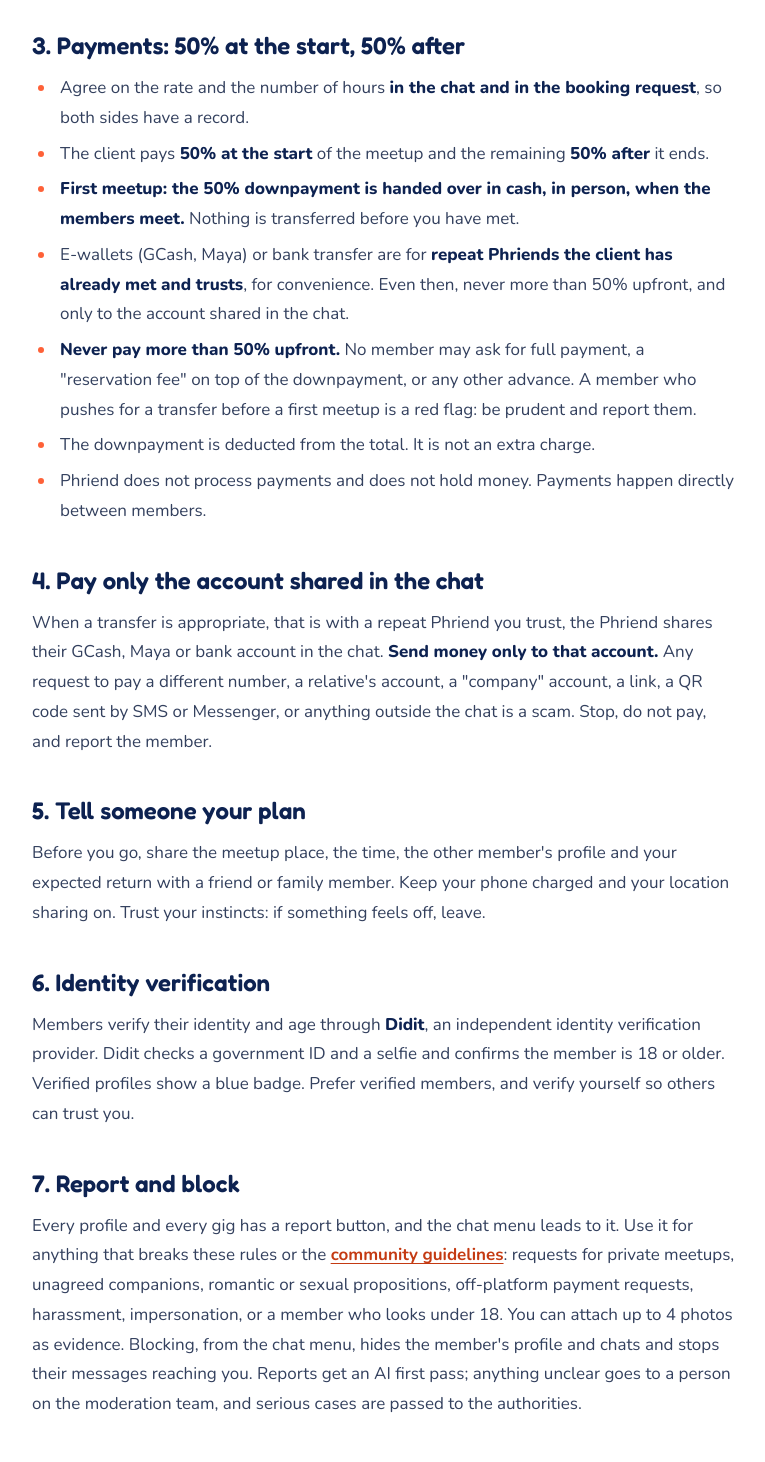
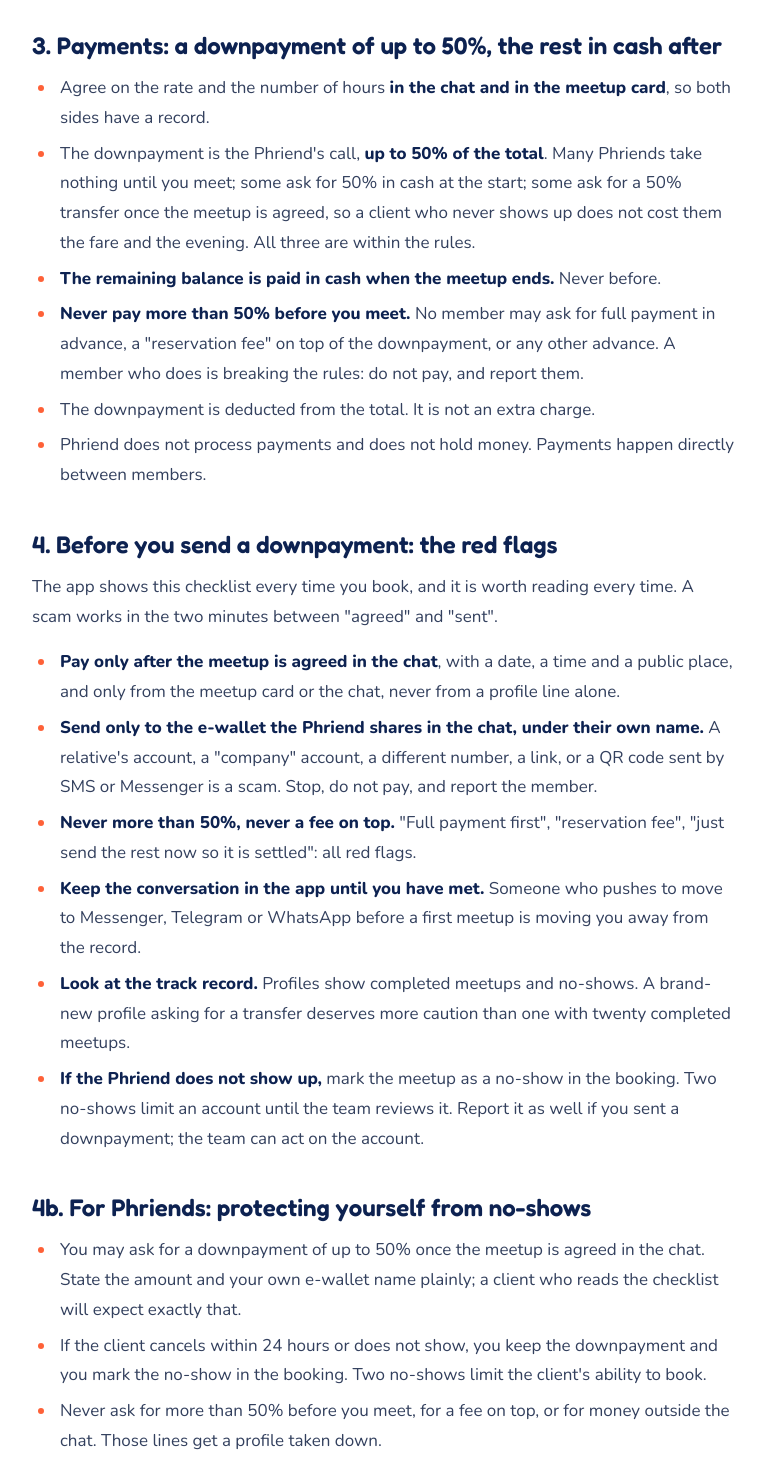
Before and after one commit to newmachinesph/phriend-web, a Next.js app: page /safety in a window 1280 px wide. Shown: the part 1140-2602 px from the top of the page, without its empty margins (256-1021 px from the left). Built offline with nearby package versions, Linux system fonts and the light colour scheme; no server answers.

Commit message:
safety: downpayment up to 50%, red flags for clients, no-show guidance for Phriends

```diff
--- a/app/safety/page.tsx
+++ b/app/safety/page.tsx
@@ -6,7 +6,7 @@
 export const metadata: Metadata = pageMeta({
   title: "Safety and transaction rules for meetups",
   description:
-    "How Phriend meetups and payments work: public places only, 50% cash on a first meetup, e-wallet only for repeat Phriends, late arrivals and cancellations.",
+    "How Phriend meetups and payments work: public places only, a downpayment of up to 50% agreed in the chat, the rest in cash after, the red flags to watch for, late arrivals and cancellations.",
   path: "/safety",
 });
 
@@ -22,146 +22,240 @@
     >
       <h2>1. Public places only</h2>
       <p>
-        Every meetup happens in a public place: a mall, a cafe, a restaurant, a park, a trail, a gym, a hospital lobby, a
-        venue. <strong>Never a private residence, a hotel room or a private vehicle you do not both trust.</strong> If a
-        member asks to move somewhere private, decline and report them.
+        Every meetup happens in a public place: a mall, a cafe, a restaurant, a
+        park, a trail, a gym, a hospital lobby, a venue.{" "}
+        <strong>
+          Never a private residence, a hotel room or a private vehicle you do
+          not both trust.
+        </strong>{" "}
+        If a member asks to move somewhere private, decline and report them.
       </p>
       <p>
-        For out-of-town trips, hikes and beach days, agree on the meeting point and the route in the chat before the
-        day, and keep the group in public spaces throughout.
+        For out-of-town trips, hikes and beach days, agree on the meeting point
+        and the route in the chat before the day, and keep the group in public
+        spaces throughout.
       </p>
 
       <h2>2. Unagreed companions</h2>
       <p>
-        Who is coming is agreed in the chat, like everything else. If the other member arrives with people who were not
-        agreed in the chat, a friend, a &quot;cousin&quot;, a driver who stays, <strong>be prudent: do not proceed.</strong>{" "}
-        Cancel the meetup, leave, and report the profile. This applies to both sides; a client who shows up with extra
-        people is treated the same way.
+        Who is coming is agreed in the chat, like everything else. If the other
+        member arrives with people who were not agreed in the chat, a friend, a
+        &quot;cousin&quot;, a driver who stays,{" "}
+        <strong>be prudent: do not proceed.</strong> Cancel the meetup, leave,
+        and report the profile. This applies to both sides; a client who shows
+        up with extra people is treated the same way.
       </p>
       <p>
-        A cancellation for this reason counts as a safety concern under section 9: any downpayment already paid is
-        refunded in full.
+        A cancellation for this reason counts as a safety concern under section
+        9: any downpayment already paid is refunded in full.
       </p>
 
-      <h2>3. Payments: 50% at the start, 50% after</h2>
+      <h2>3. Payments: a downpayment of up to 50%, the rest in cash after</h2>
       <ul>
         <li>
-          Agree on the rate and the number of hours <strong>in the chat and in the booking request</strong>, so both
-          sides have a record.
+          Agree on the rate and the number of hours{" "}
+          <strong>in the chat and in the meetup card</strong>, so both sides
+          have a record.
         </li>
         <li>
-          The client pays <strong>50% at the start</strong> of the meetup and the remaining <strong>50% after</strong> it
-          ends.
+          The downpayment is the Phriend&apos;s call,{" "}
+          <strong>up to 50% of the total</strong>. Many Phriends take nothing
+          until you meet; some ask for 50% in cash at the start; some ask for a
+          50% transfer once the meetup is agreed, so a client who never shows up
+          does not cost them the fare and the evening. All three are within the
+          rules.
         </li>
         <li>
-          <strong>First meetup: the 50% downpayment is handed over in cash, in person, when the members meet.</strong>{" "}
-          Nothing is transferred before you have met.
+          <strong>
+            The remaining balance is paid in cash when the meetup ends.
+          </strong>{" "}
+          Never before.
         </li>
         <li>
-          E-wallets (GCash, Maya) or bank transfer are for{" "}
-          <strong>repeat Phriends the client has already met and trusts</strong>, for convenience. Even then, never more
-          than 50% upfront, and only to the account shared in the chat.
+          <strong>Never pay more than 50% before you meet.</strong> No member
+          may ask for full payment in advance, a &quot;reservation fee&quot; on
+          top of the downpayment, or any other advance. A member who does is
+          breaking the rules: do not pay, and report them.
         </li>
         <li>
-          <strong>Never pay more than 50% upfront.</strong> No member may ask for full payment, a &quot;reservation
-          fee&quot; on top of the downpayment, or any other advance. A member who pushes for a transfer before a first
-          meetup is a red flag: be prudent and report them.
+          The downpayment is deducted from the total. It is not an extra charge.
         </li>
-        <li>The downpayment is deducted from the total. It is not an extra charge.</li>
         <li>
-          Phriend does not process payments and does not hold money. Payments happen directly between members.
+          Phriend does not process payments and does not hold money. Payments
+          happen directly between members.
         </li>
       </ul>
 
-      <h2>4. Pay only the account shared in the chat</h2>
+      <h2>4. Before you send a downpayment: the red flags</h2>
       <p>
-        When a transfer is appropriate, that is with a repeat Phriend you trust, the Phriend shares their GCash, Maya or
-        bank account in the chat. <strong>Send money only to that account.</strong> Any request to pay a different
-        number, a relative&apos;s account, a &quot;company&quot; account, a link, a QR code sent by SMS or Messenger, or
-        anything outside the chat is a scam. Stop, do not pay, and report the member.
+        The app shows this checklist every time you book, and it is worth
+        reading every time. A scam works in the two minutes between
+        &quot;agreed&quot; and &quot;sent&quot;.
       </p>
+      <ul>
+        <li>
+          <strong>Pay only after the meetup is agreed in the chat</strong>, with
+          a date, a time and a public place, and only from the meetup card or
+          the chat, never from a profile line alone.
+        </li>
+        <li>
+          <strong>
+            Send only to the e-wallet the Phriend shares in the chat, under
+            their own name.
+          </strong>{" "}
+          A relative&apos;s account, a &quot;company&quot; account, a different
+          number, a link, or a QR code sent by SMS or Messenger is a scam. Stop,
+          do not pay, and report the member.
+        </li>
+        <li>
+          <strong>Never more than 50%, never a fee on top.</strong> &quot;Full
+          payment first&quot;, &quot;reservation fee&quot;, &quot;just send the
+          rest now so it is settled&quot;: all red flags.
+        </li>
+        <li>
+          <strong>Keep the conversation in the app until you have met.</strong>{" "}
+          Someone who pushes to move to Messenger, Telegram or WhatsApp before a
+          first meetup is moving you away from the record.
+        </li>
+        <li>
+          <strong>Look at the track record.</strong> Profiles show completed
+          meetups and no-shows. A brand-new profile asking for a transfer
+          deserves more caution than one with twenty completed meetups.
+        </li>
+        <li>
+          <strong>If the Phriend does not show up,</strong> mark the meetup as a
+          no-show in the booking. Two no-shows limit an account until the team
+          reviews it. Report it as well if you sent a downpayment; the team can
+          act on the account.
+        </li>
+      </ul>
+
+      <h2>4b. For Phriends: protecting yourself from no-shows</h2>
+      <ul>
+        <li>
+          You may ask for a downpayment of up to 50% once the meetup is agreed
+          in the chat. State the amount and your own e-wallet name plainly; a
+          client who reads the checklist will expect exactly that.
+        </li>
+        <li>
+          If the client cancels within 24 hours or does not show, you keep the
+          downpayment and you mark the no-show in the booking. Two no-shows
+          limit the client&apos;s ability to book.
+        </li>
+        <li>
+          Never ask for more than 50% before you meet, for a fee on top, or for
+          money outside the chat. Those lines get a profile taken down.
+        </li>
+      </ul>
 
       <h2>5. Tell someone your plan</h2>
       <p>
-        Before you go, share the meetup place, the time, the other member&apos;s profile and your expected return with a
-        friend or family member. Keep your phone charged and your location sharing on. Trust your instincts: if
-        something feels off, leave.
+        Before you go, share the meetup place, the time, the other member&apos;s
+        profile and your expected return with a friend or family member. Keep
+        your phone charged and your location sharing on. Trust your instincts:
+        if something feels off, leave.
       </p>
 
       <h2>6. Identity verification</h2>
       <p>
-        Members verify their identity and age through <strong>Didit</strong>, an independent identity verification
-        provider. Didit checks a government ID and a selfie and confirms the member is 18 or older. Verified profiles
-        show a blue badge. Prefer verified members, and verify yourself so others can trust you.
+        Members verify their identity and age through <strong>Didit</strong>, an
+        independent identity verification provider. Didit checks a government ID
+        and a selfie and confirms the member is 18 or older. Verified profiles
+        show a blue badge. Prefer verified members, and verify yourself so
+        others can trust you.
       </p>
 
       <h2>7. Report and block</h2>
       <p>
-        Every profile and every gig has a report button, and the chat menu leads to it. Use it for anything that breaks
-        these rules or the <Link href="/community-guidelines">community guidelines</Link>: requests for private meetups,
-        unagreed companions, romantic or sexual propositions, off-platform payment requests, harassment, impersonation,
-        or a member who looks under 18. You can attach up to 4 photos as evidence. Blocking, from the chat menu, hides
-        the member&apos;s profile and chats and stops their messages reaching you. Reports get an AI first pass; anything
-        unclear goes to a person on the moderation team, and serious cases are passed to the authorities.
+        Every profile and every gig has a report button, and the chat menu leads
+        to it. Use it for anything that breaks these rules or the{" "}
+        <Link href="/community-guidelines">community guidelines</Link>: requests
+        for private meetups, unagreed companions, romantic or sexual
+        propositions, off-platform payment requests, harassment, impersonation,
+        or a member who looks under 18. You can attach up to 4 photos as
+        evidence. Blocking, from the chat menu, hides the member&apos;s profile
+        and chats and stops their messages reaching you. Reports get an AI first
+        pass; anything unclear goes to a person on the moderation team, and
+        serious cases are passed to the authorities.
       </p>
 
       <h2>8. Late arrivals</h2>
       <ul>
         <li>
-          If a member is more than <strong>30 minutes late</strong> without notice, the other member may cancel the
-          meetup.
+          If a member is more than <strong>30 minutes late</strong> without
+          notice, the other member may cancel the meetup.
         </li>
-        <li>If the Phriend is the one late, any downpayment already paid is refunded in full.</li>
         <li>
-          If the client is the one late and the Phriend waited, the agreed hours still count from the agreed start
-          time.
+          If the Phriend is the one late, any downpayment already paid is
+          refunded in full.
+        </li>
+        <li>
+          If the client is the one late and the Phriend waited, the agreed hours
+          still count from the agreed start time.
         </li>
       </ul>
 
       <h2>9. Cancellations</h2>
       <ul>
         <li>
-          Cancel at least <strong>24 hours</strong> before the meetup: cancel the booking in the app with a reason, and
-          say so in the chat.
+          Cancel at least <strong>24 hours</strong> before the meetup: cancel
+          the booking in the app with a reason, and say so in the chat.
         </li>
         <li>
-          If the client cancels with less than 24 hours&apos; notice, the Phriend may keep any downpayment already paid.
+          If the client cancels with less than 24 hours&apos; notice, the
+          Phriend may keep any downpayment already paid.
         </li>
         <li>
-          If the Phriend cancels with less than 24 hours&apos; notice, any downpayment already paid is refunded in full.
-          Repeated late cancellations lead to removal.
+          If the Phriend cancels with less than 24 hours&apos; notice, any
+          downpayment already paid is refunded in full. Repeated late
+          cancellations lead to removal.
         </li>
         <li>
-          Cancellations because of typhoons, floods, unagreed companions or any other safety concern are refunded in
-          full, no questions asked.
+          Cancellations because of typhoons, floods, unagreed companions or any
+          other safety concern are refunded in full, no questions asked.
         </li>
       </ul>
 
       <h2>10. Emergencies</h2>
       <Callout>
-        <p className="mb-2 font-extrabold text-ink">If you are in danger, call for help first and report to Phriend later.</p>
+        <p className="mb-2 font-extrabold text-ink">
+          If you are in danger, call for help first and report to Phriend later.
+        </p>
         <ul className="mb-0">
           <li>
-            <strong>911</strong>: national emergency hotline, connects to the Philippine National Police.
+            <strong>911</strong>: national emergency hotline, connects to the
+            Philippine National Police.
           </li>
           <li>
             <strong>PNP hotline</strong>: 911, or text 0998 598 8888.
           </li>
-          <li>Contact your nearest police station or barangay hall for local assistance.</li>
+          <li>
+            Contact your nearest police station or barangay hall for local
+            assistance.
+          </li>
         </ul>
       </Callout>
       <p>
         After you are safe, report the member in the app and email{" "}
-        <a href="mailto:support@phriend.app">support@phriend.app</a> with the profile name and what happened. We
-        cooperate with law enforcement.
+        <a href="mailto:support@phriend.app">support@phriend.app</a> with the
+        profile name and what happened. We cooperate with law enforcement.
       </p>
 
       <h2>11. The short version</h2>
       <ol>
         <li>Meet in public.</li>
-        <li>Only the people agreed in the chat. Extra companions: cancel, leave, report.</li>
-        <li>First meetup: half in cash when you meet, half after. Never more than half.</li>
-        <li>E-wallet only for repeat Phriends you trust, and only to the account shared in the chat.</li>
+        <li>
+          Only the people agreed in the chat. Extra companions: cancel, leave,
+          report.
+        </li>
+        <li>
+          First meetup: half in cash when you meet, half after. Never more than
+          half.
+        </li>
+        <li>
+          E-wallet only for repeat Phriends you trust, and only to the account
+          shared in the chat.
+        </li>
         <li>Tell a friend where you are.</li>
         <li>Report anything that feels wrong.</li>
       </ol>
```
